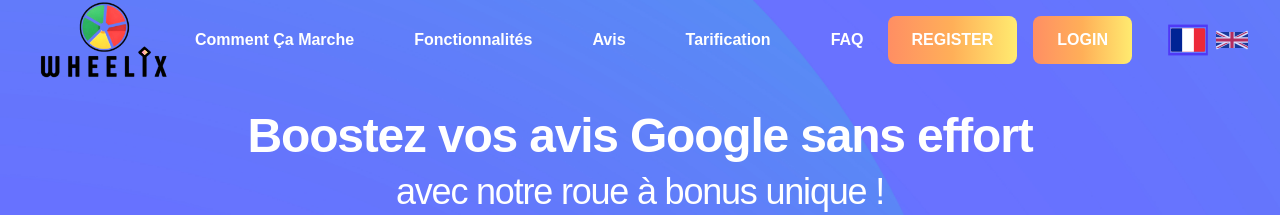
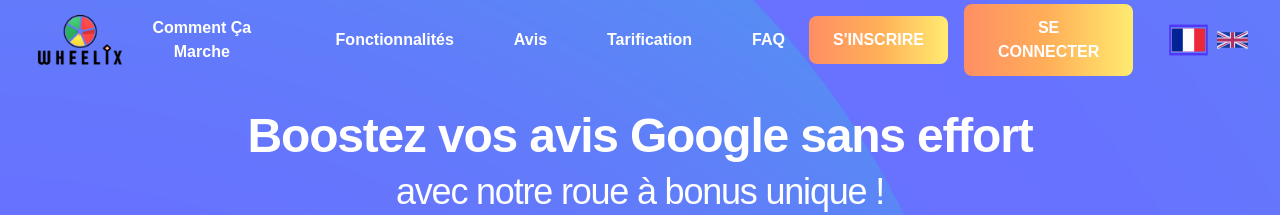
Before and after one commit to Dr-AddictStein/SpinRate-Frontend, a React (Vite) app: page / in a window 1280 px wide. Shown: the top 215 px of the page. Built offline with nearby package versions, Linux system fonts and the light colour scheme.

Commit message:
login buttons

```diff
--- a/src/Pages/Home/Component/Navbar.jsx
+++ b/src/Pages/Home/Component/Navbar.jsx
@@ -54,7 +54,7 @@ const Navbar = () => {
                             <img
                                 src={logo}
                                 alt="Klane Logo"
-                                className={`h-20 md:h-28 lg:h-32 xl:h-36 w-auto object-contain transition-transform duration-300 hover:scale-105 -my-8 md:-my-10 lg:-my-12 xl:-my-14 ${!scrolled ? 'brightness-110 contrast-125' : ''}`}
+                                className={`h-14 md:h-16 lg:h-20 xl:h-24 w-auto object-contain transition-transform duration-300 hover:scale-105 -my-6 md:-my-6 lg:-my-8 xl:-my-10 ${!scrolled ? 'brightness-110 contrast-125' : ''}`}
                             />
                         </Link>
                     </div>
@@ -107,7 +107,7 @@ const Navbar = () => {
                                 onClick={() => setIsLoginModalOpen(true)}
                                 className="bg-gradient-to-r from-[#FF8E63] via-[#FFAF58] to-[#FFEB70] text-white font-semibold rounded-lg px-6 py-3 transition-all duration-300 transform hover:translate-y-[-2px] hover:shadow-lg"
                             >
-                                {t('signIn')}
+                                {t('login')}
                             </button>
                         </div>
 
@@ -212,7 +212,7 @@ const Navbar = () => {
                             setIsLoginModalOpen(true);
                         }}
                     >
-                        {t('signIn')}
+                        {t('login')}
                     </button>
                 </div>
             </div>
--- a/src/translations/en.js
+++ b/src/translations/en.js
@@ -2,6 +2,7 @@ export const en = {
   // Navbar
   getStarted: "REGISTER",
   signIn: "LOGIN",
+  login: "LOGIN",
   howItWorks: "How It Works",
   features: "Features",
   reviews: "Reviews",
--- a/src/translations/fr.js
+++ b/src/translations/fr.js
@@ -1,7 +1,8 @@
 export const fr = {
   // Navbar
-  getStarted: "REGISTER",
-  signIn: "LOGIN",
+  getStarted: "S'INSCRIRE",
+  signIn: "SE CONNECTER",
+  login: "SE CONNECTER",
   howItWorks: "Comment Ça Marche",
   features: "Fonctionnalités",
   reviews: "Avis",
```
